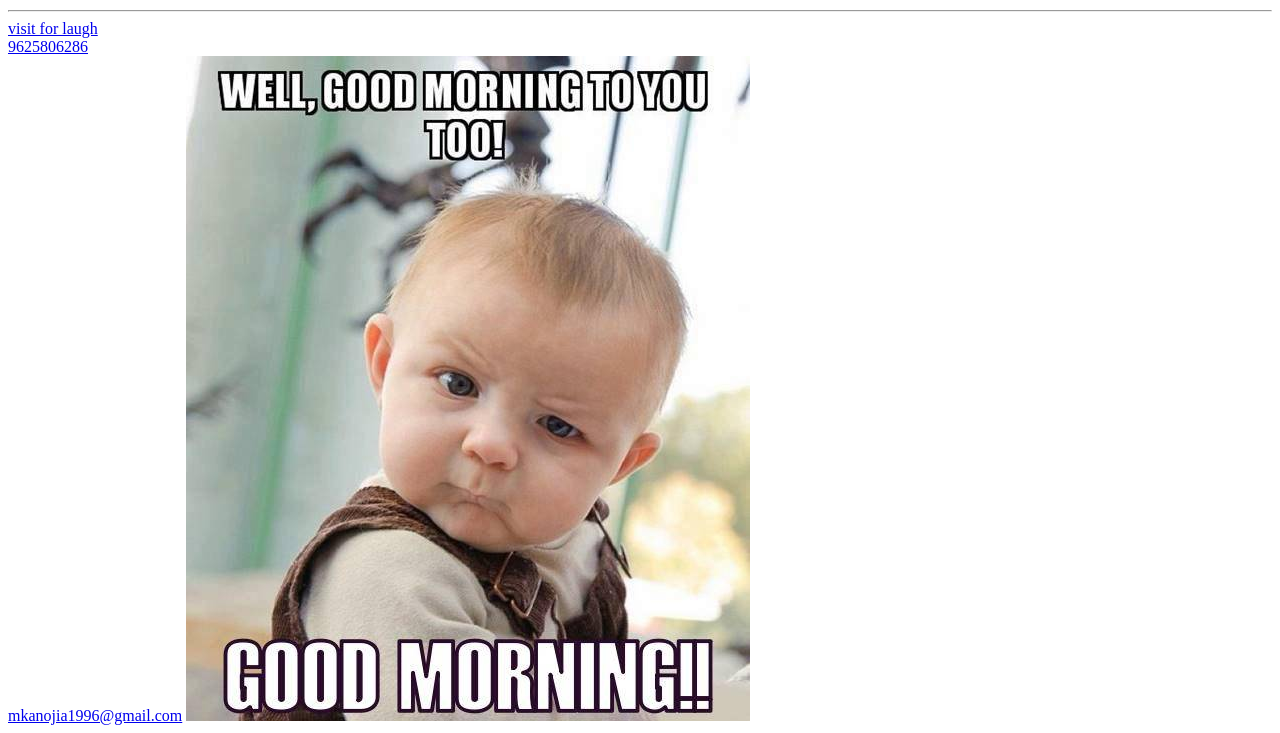
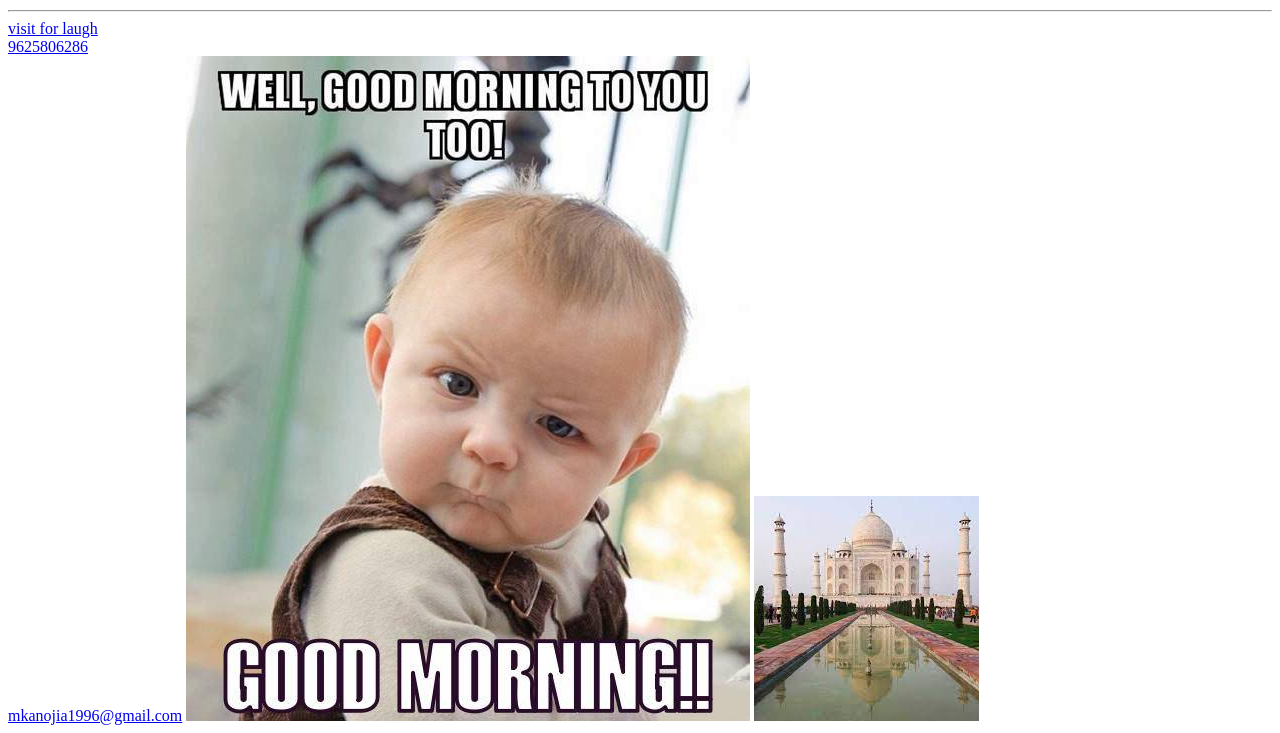
Before and after one commit to Mukulkanojia123/FirstHtml, a plain HTML site: page index.html in a window 1280 px wide. Shown: the part 1475-2208 px from the top of the page. Drawn offline with Linux system fonts and the light colour scheme.

Commit message:
adding taj mahal image

```diff
--- a/index.html
+++ b/index.html
@@ -83,6 +83,7 @@
             <a href="mailto:mkanojia1996@gmail.com">mkanojia1996@gmail.com</a>
             <a href=""></a>
             <img src="muku.png" alt="mukul">
+            <img src="tm.jpg" alt="THis is photo of taj mahal">
 
 </body>
 </html>
```
